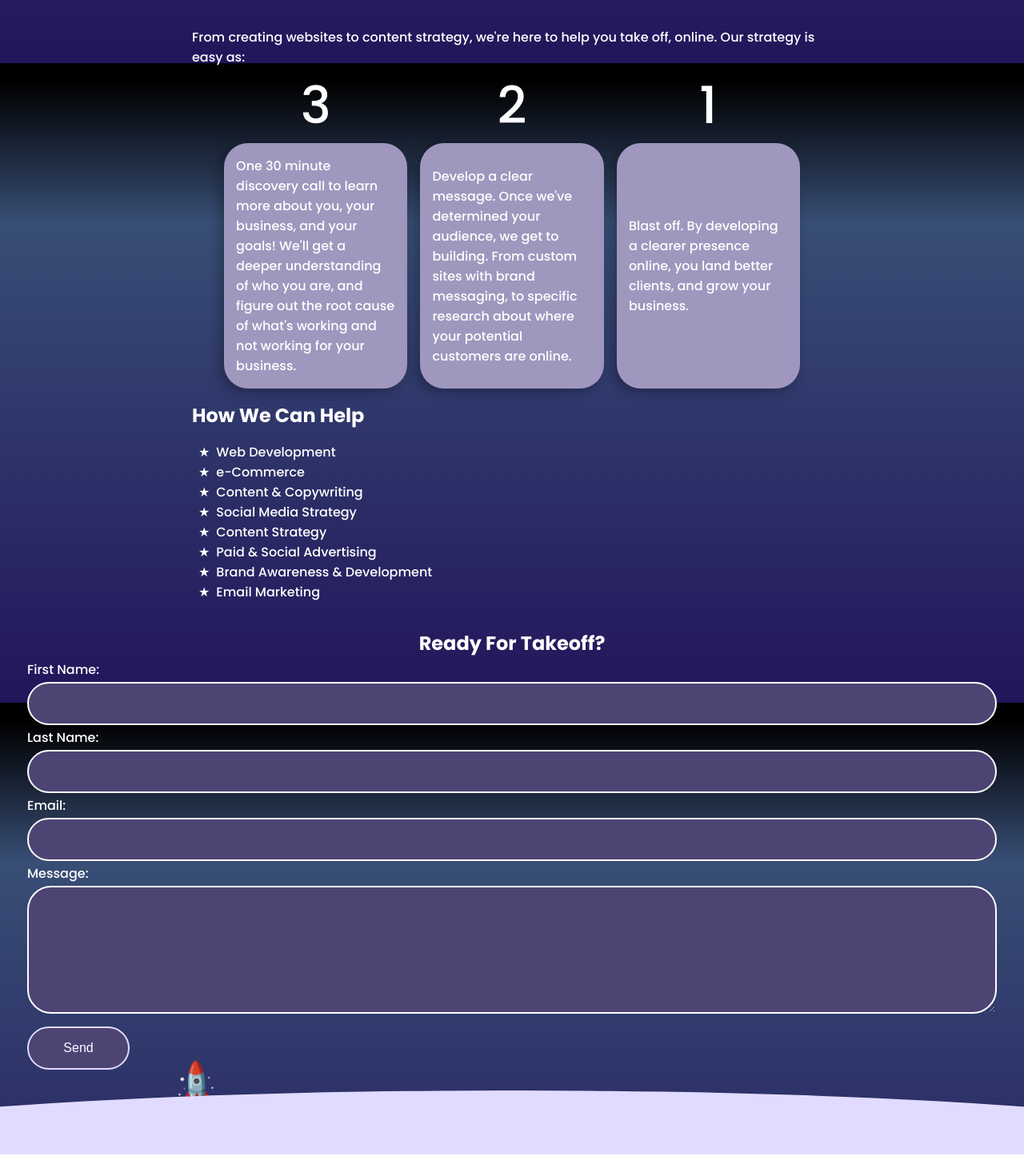
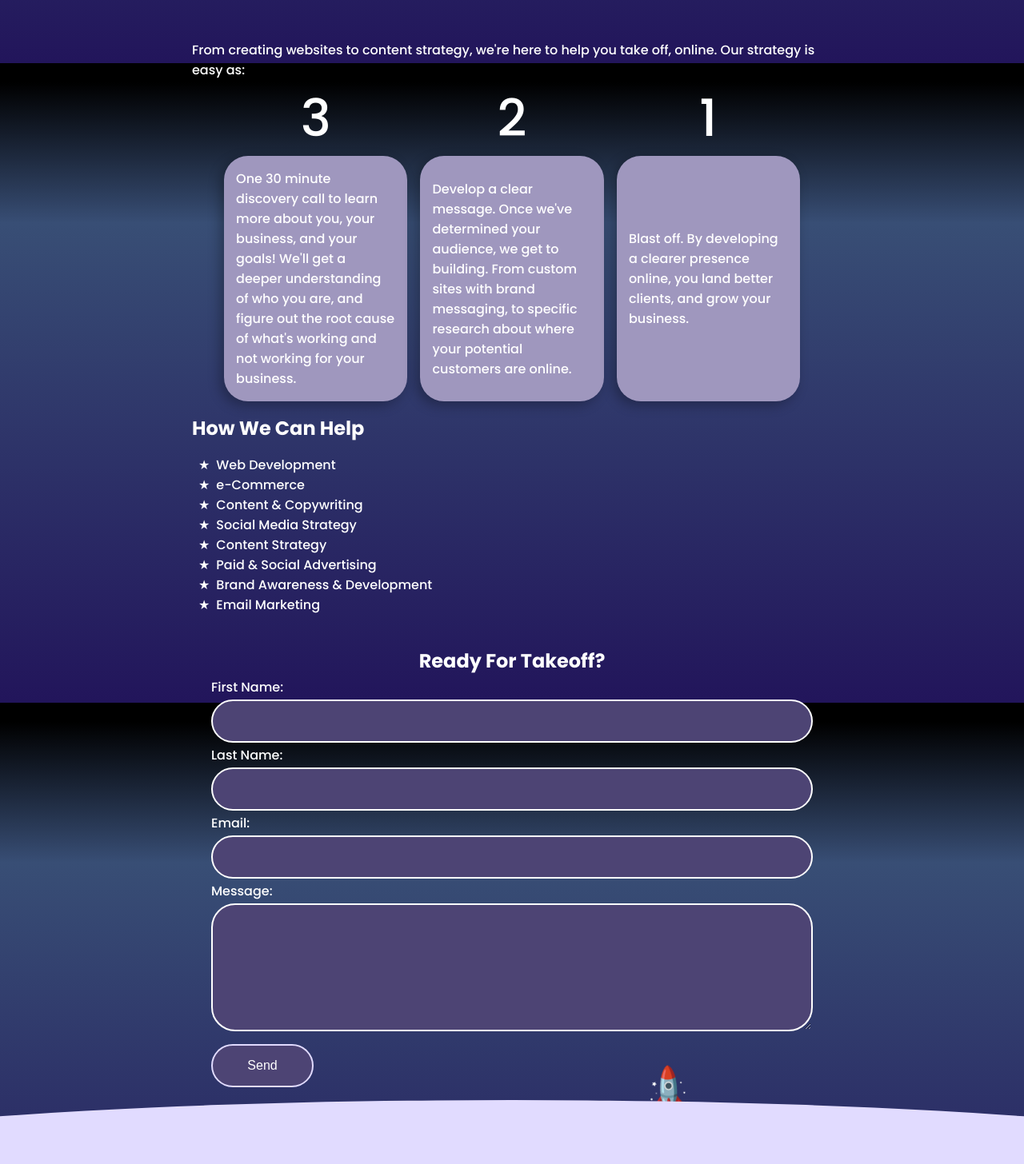
Before and after one commit to Brendan-Leal/AstrolabStudio, a Next.js app: page / in a window 1280 px wide. Shown: the part 721-2177 px from the top of the page at 80% size. Built offline with nearby package versions, Linux system fonts and the light colour scheme.

Commit message:
add padding, constrict form width, adjust rocket position.

```diff
--- a/src/styles/contactForm.module.css
+++ b/src/styles/contactForm.module.css
@@ -1,7 +1,9 @@
  .container {
      text-align: center;
-     margin: 10px;
+     /* margin: 10px; */
+     margin: 0 auto;
      padding: 1.5rem 1.5rem 0;
+     max-width: 50rem;
  }
 
  .form {
@@ -36,8 +38,8 @@
      font-size: 3rem;
      transform: rotate(-.13turn);
      position: absolute;
-     top: 95%;
-     left: 15%;
+     top: 92%;
+     right: 20%;
      z-index: 0;
      transition: 1000ms top cubic-bezier(1, 0, 1, .26);
  }
--- a/src/styles/globals.css
+++ b/src/styles/globals.css
@@ -24,6 +24,9 @@ body {
   min-height: 100%;
   display: flex;
   flex-direction: column;
+}
+main {
+  padding: 1rem;
 }
 
 h1 {
```
